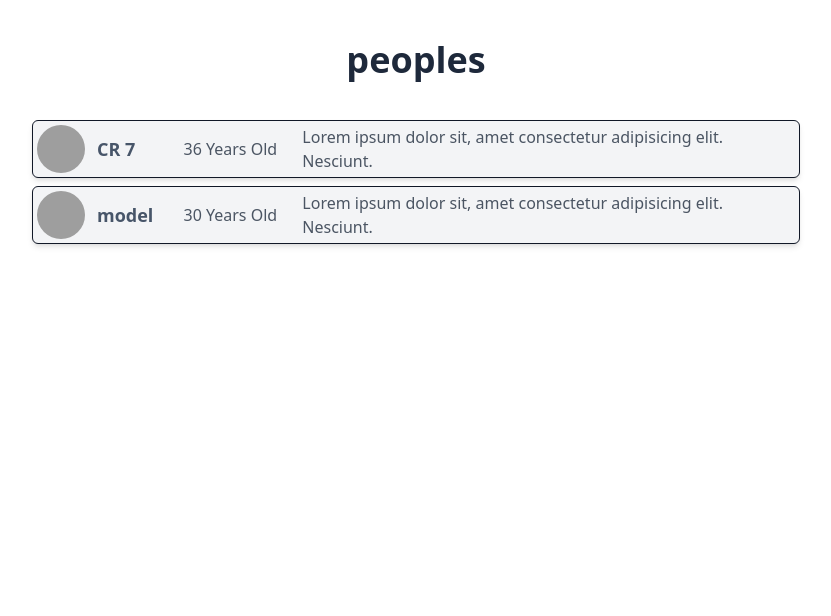
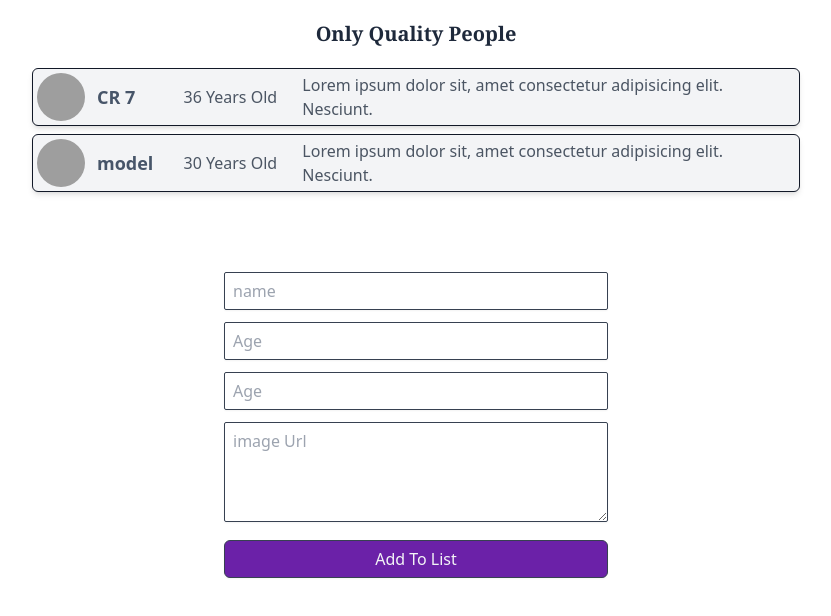
Before and after one commit to natnael-OQP/react-typescript, a React (Create React App) app: page / in a window 1280 px wide. Shown: the top 616 px of the page, without its empty margins (224-1055 px from the left). Built offline with nearby package versions, Linux system fonts and the light colour scheme; grey boxes are pictures that could not be loaded.

Commit message:
style home page

```diff
--- a/src/App.tsx
+++ b/src/App.tsx
@@ -1,6 +1,8 @@
 import React, { useState } from "react";
+import AddToList from "./components/addToList";
 import List from "./components/List";
 import { IState } from "./type";
+
 
 function App() {
 	const [peoples, setPeoples] = useState<IState["people"]>([
@@ -18,9 +20,12 @@ function App() {
 		},
 	]);
 	return (
-		<div className="text-center mt-10">
-			<h1 className="my-10 text-4xl font-semibold text-slate-800">peoples</h1>
+		<div className="text-center mt-3">
+			<h1 className="my-5 text-xl font-semibold text-slate-800 capitalize text-purple-500 font-serif">
+				only quality people
+			</h1>
 			<List people={peoples} />
+			<AddToList peoples={peoples} setPeoples={setPeoples} />
 		</div>
 	);
 }
```
